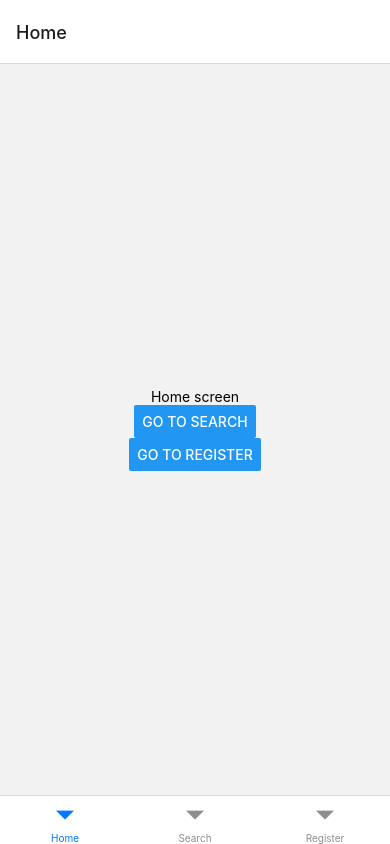
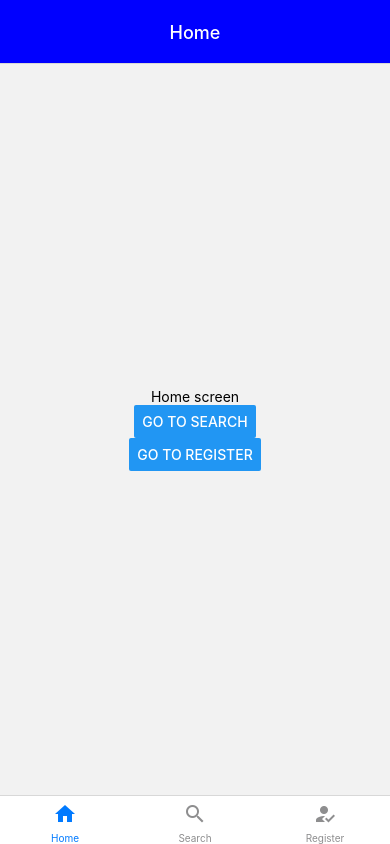
Before and after one commit to sumeshcomorins/jobs, a React Native app: screen /Home in a window 390 px wide. Built offline with nearby package versions, Linux system fonts and the light colour scheme.

Commit message:
ADD screens

```diff
--- a/App.js
+++ b/App.js
@@ -3,56 +3,26 @@ import { Button, Text, View } from 'react-native';
 import { NavigationContainer } from '@react-navigation/native';
 import { createNativeStackNavigator } from '@react-navigation/native-stack';
 import { createBottomTabNavigator } from '@react-navigation/bottom-tabs';
+import { MaterialIcons } from '@expo/vector-icons';
+import HomeScreen from './src/screens/HomeScreen';
+import ProfileScreen from './src/screens/ProfileScreen';
+import RegisterScreen from './src/screens/RegisterScreen';
+import SearchScreen from './src/screens/SearchScreen';
 
-function ProfileScreen() {
-  return (
-    <View style={{ flex: 1, justifyContent: 'center', alignItems: 'center' }}>
-      <Text>Profile!</Text>
-    </View>
-  );
-}
+const screenOptions = {
+  headerTitleAlign: 'center',
+  headerStyle: {
+    backgroundColor: 'blue',
+  },
+  headerTintColor: 'white',
+};
 
-function RegisterScreen() {
-  return (
-    <View style={{ flex: 1, justifyContent: 'center', alignItems: 'center' }}>
-      <Text>Register!</Text>
-    </View>
-  );
-}
-
-function HomeScreen({ navigation }) {
-  return (
-    <View style={{ flex: 1, justifyContent: 'center', alignItems: 'center' }}>
-      <Text>Home screen</Text>
-      <Button
-        title="Go to Search"
-        onPress={() => navigation.navigate('Search')}
-      />
-      <Button
-        title="Go to Register"
-        onPress={() => navigation.navigate('Register')}
-      />
-    </View>
-  );
-}
-
-function SearchScreen({ navigation }) {
-  return (
-    <View style={{ flex: 1, justifyContent: 'center', alignItems: 'center' }}>
-      <Text>Search screen</Text>
-      <Button
-        title="Go to Profile"
-        onPress={() => navigation.navigate('Profile')}
-      />
-    </View>
-  );
-}
 
 const HomeStack = createNativeStackNavigator();
 
 function HomeStackScreen() {
   return (
-    <HomeStack.Navigator>
+    <HomeStack.Navigator initialRouteName="Home" screenOptions={screenOptions}>
       <HomeStack.Screen name="Home" component={HomeScreen} />
     </HomeStack.Navigator>
   );
@@ -62,7 +32,7 @@ const SearchStack = createNativeStackNavigator();
 
 function SearchStackScreen() {
   return (
-    <SearchStack.Navigator>
+    <SearchStack.Navigator initialRouteName="Search" screenOptions={screenOptions}>
       <SearchStack.Screen name="Search" component={SearchScreen} />
       <SearchStack.Screen name="Profile" component={ProfileScreen} />
     </SearchStack.Navigator>
@@ -73,9 +43,9 @@ const RegisterStack = createNativeStackNavigator();
 
 function RegisterStackScreen() {
   return (
-    <HomeStack.Navigator>
-      <HomeStack.Screen name="Register" component={RegisterScreen} />
-    </HomeStack.Navigator>
+    <RegisterStack.Navigator initialRouteName="Register" screenOptions={screenOptions}>
+      <RegisterStack.Screen name="Register" component={RegisterScreen} />
+    </RegisterStack.Navigator>
   );
 }
 
@@ -84,10 +54,27 @@ const Tab = createBottomTabNavigator();
 export default function App() {
   return (
     <NavigationContainer>
-      <Tab.Navigator screenOptions={{ headerShown: false }}>
-        <Tab.Screen name="Home" component={HomeStackScreen}  />
-        <Tab.Screen name="Search" component={SearchStackScreen} />
-        <Tab.Screen name="Register" component={RegisterStackScreen} />
+      <Tab.Navigator screenOptions={{ headerShown: false }} initialRouteName="Home"
+      activeColor='red'
+      barStyle={{backgroundColor: 'white', borderWidth: 0.15,paddingBottom: 2}}>
+        <Tab.Screen name="Home" component={HomeStackScreen}   options={{
+          tabBarLabel: 'Home',
+          tabBarIcon: ({color}) => (
+            <MaterialIcons name="home" size={24} color={color} />
+          ),
+        }}/>
+        <Tab.Screen name="Search" component={SearchStackScreen} options={{
+          tabBarLabel: 'Search',
+          tabBarIcon: ({color}) => (
+            <MaterialIcons name="search" size={24} color={color} />
+          ),
+        }}/>
+        <Tab.Screen name="Register" component={RegisterStackScreen} options={{
+          tabBarLabel: 'Register',
+          tabBarIcon: ({color}) => (
+            <MaterialIcons name="how-to-reg" size={24} color={color} />
+          ),
+        }}/>
       </Tab.Navigator>
     </NavigationContainer>
   );
--- /dev/null
+++ b/src/screens/HomeScreen.js
@@ -0,0 +1,18 @@
+import { View, Text, Button } from 'react-native'
+import React from 'react'
+
+export default function HomeScreens({ navigation }) {
+  return (
+    <View style={{ flex: 1, justifyContent: 'center', alignItems: 'center' }}>
+      <Text>Home screen</Text>
+      <Button
+        title="Go to Search"
+        onPress={() => navigation.navigate('Search')}
+      />
+      <Button
+        title="Go to Register"
+        onPress={() => navigation.navigate('Register')}
+      />
+      </View>
+  )
+}
--- /dev/null
+++ b/src/screens/ProfileScreen.js
@@ -0,0 +1,10 @@
+import { View, Text } from 'react-native'
+import React from 'react'
+
+export default function ProfileScreen({ navigation }) {
+  return (
+    <View style={{ flex: 1, justifyContent: 'center', alignItems: 'center' }}>
+      <Text>Profile!</Text>
+    </View>
+  )
+}
--- /dev/null
+++ b/src/screens/RegisterScreen.js
@@ -0,0 +1,10 @@
+import { View, Text } from 'react-native'
+import React from 'react'
+
+export default function RegisterScreen({ navigation }) {
+  return (
+    <View style={{ flex: 1, justifyContent: 'center', alignItems: 'center' }}>
+      <Text>Register!</Text>
+    </View>
+  )
+}
--- /dev/null
+++ b/src/screens/SearchScreen.js
@@ -0,0 +1,14 @@
+import { View, Text, Button } from 'react-native'
+import React from 'react'
+
+export default function SearchScreen({ navigation }) {
+  return (
+    <View style={{ flex: 1, justifyContent: 'center', alignItems: 'center' }}>
+      <Text>Search screen</Text>
+      <Button
+        title="Go to Profile"
+        onPress={() => navigation.navigate('Profile')}
+      />
+    </View>
+  )
+}
```
